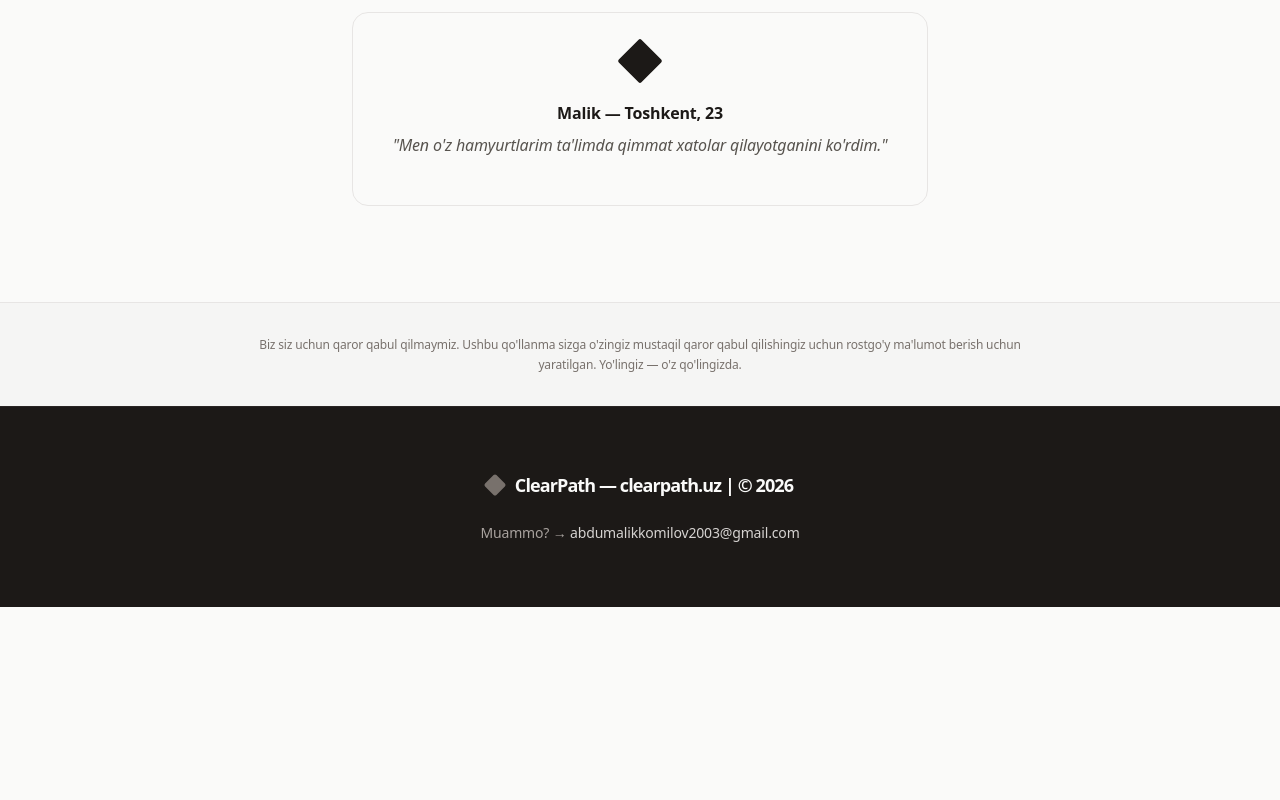
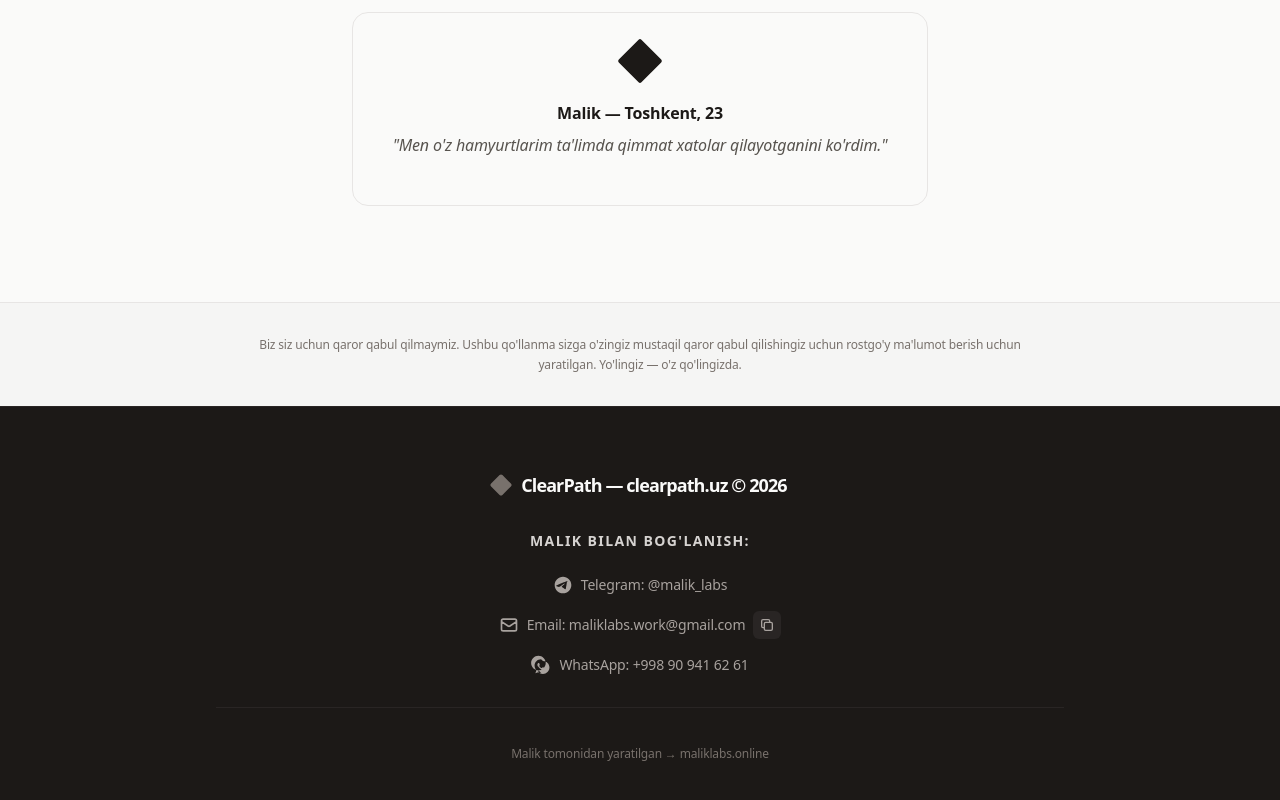
Before and after one commit to Malik6261/clearpath-uz, a React (Vite) app: page / in a window 1280 px wide. Shown: the part 1640-2440 px from the top of the page. Before the commit the page ends 2247 px from the top, so only its background shows below. Built offline with nearby package versions, Linux system fonts and the light colour scheme.

Commit message:
feat: Improve contact button functionality
Changes the "Contact Malik" button to scroll to the footer instead of opening a mail client. This provides a smoother user experience by keeping the user within the current page context.

```diff
--- a/components/Layout.tsx
+++ b/components/Layout.tsx
@@ -36,24 +36,59 @@ const Layout: React.FC<{ children: React.ReactNode }> = ({ children }) => {
             <Link to="/explore" className="hidden sm:flex px-4 py-2 text-stone-600 hover:text-stone-900 text-[12px] font-bold uppercase tracking-widest transition-colors">
               Ko'proq o'rganish
             </Link>
-            <a href="mailto:abdumalikkomilov2003@gmail.com" className="px-6 py-2 bg-stone-900 border border-stone-900 text-stone-50 text-[11px] font-bold uppercase tracking-widest rounded-full hover:bg-stone-800 transition-all duration-300 shadow-sm min-h-[36px] flex items-center whitespace-nowrap">
+            <button onClick={() => document.getElementById('footer')?.scrollIntoView({ behavior: 'smooth' })} className="px-6 py-2 bg-stone-900 border border-stone-900 text-stone-50 text-[11px] font-bold uppercase tracking-widest rounded-full hover:bg-stone-800 transition-all duration-300 shadow-sm min-h-[36px] flex items-center whitespace-nowrap">
               Malik bilan bog'lanish
-            </a>
+            </button>
           </div>
         </div>
       </nav>
 
       <main className="flex-grow pt-24">{children}</main>
 
-      <footer className="bg-stone-900 text-stone-400 py-16 border-t border-stone-800">
-        <div className="max-w-4xl mx-auto px-6 text-center space-y-4">
-          <div className="flex items-center justify-center gap-3 mb-6">
+      <footer id="footer" className="bg-stone-900 text-stone-400 py-16 border-t border-stone-800">
+        <div className="max-w-4xl mx-auto px-6 text-center space-y-8">
+          <div className="flex items-center justify-center gap-3 mb-8">
             <div className="w-4 h-4 bg-stone-500 rounded-sm transform rotate-45"></div>
-            <span className="text-lg font-bold tracking-tighter text-stone-50">ClearPath — clearpath.uz | © 2026</span>
+            <span className="text-lg font-bold tracking-tighter text-stone-50">ClearPath — clearpath.uz © 2026</span>
           </div>
-          <p className="text-sm font-medium">
-            Muammo? → <a href="mailto:abdumalikkomilov2003@gmail.com" className="text-stone-300 hover:text-white transition-colors">abdumalikkomilov2003@gmail.com</a>
-          </p>
+
+          <div className="space-y-6">
+            <p className="text-sm font-bold text-stone-300 uppercase tracking-widest mb-4">Malik bilan bog'lanish:</p>
+
+            <div className="flex flex-col items-center gap-4 text-sm font-medium">
+              <a href="https://t.me/malik_labs" target="_blank" rel="noopener noreferrer" className="flex items-center gap-2 hover:text-white transition-colors">
+                <svg className="w-5 h-5" fill="currentColor" viewBox="0 0 24 24"><path d="M12 2C6.48 2 2 6.48 2 12s4.48 10 10 10 10-4.48 10-10S17.52 2 12 2zm4.64 6.8c-.15 1.58-.8 5.42-1.13 7.19-.14.75-.42 1-.68 1.03-.58.05-1.02-.38-1.58-.75-.88-.58-1.38-.94-2.23-1.5-.99-.65-.35-1.01.22-1.59.15-.15 2.71-2.48 2.76-2.69.01-.03.01-.14-.07-.18-.08-.05-.19-.02-.27 0-.11.03-1.84 1.18-5.21 3.45-.49.34-.94.5-1.35.49-.45-.01-1.31-.25-1.95-.46-.79-.26-1.41-.4-1.35-.85.03-.23.34-.47.93-.72 3.65-1.59 6.08-2.64 7.31-3.15 3.48-1.45 4.2-1.7 4.67-1.71.1 0 .33.02.48.14.12.1.17.24.18.35-.01.07-.01.16-.03.26z"/></svg>
+                Telegram: @malik_labs
+              </a>
+
+              <div className="flex items-center gap-2">
+                <a href="mailto:maliklabs.work@gmail.com" className="flex items-center gap-2 hover:text-white transition-colors">
+                  <svg className="w-5 h-5" fill="none" stroke="currentColor" viewBox="0 0 24 24" xmlns="http://www.w3.org/2000/svg"><path strokeLinecap="round" strokeLinejoin="round" strokeWidth={2} d="M3 8l7.89 5.26a2 2 0 002.22 0L21 8M5 19h14a2 2 0 002-2V7a2 2 0 00-2-2H5a2 2 0 00-2 2v10a2 2 0 002 2z" /></svg>
+                  Email: maliklabs.work@gmail.com
+                </a>
+                <button
+                  onClick={() => {
+                    navigator.clipboard.writeText('maliklabs.work@gmail.com');
+                  }}
+                  className="p-1.5 bg-stone-800 hover:bg-stone-700 rounded-md text-stone-400 hover:text-white transition-colors"
+                  title="Nusxa olish"
+                >
+                  <svg className="w-4 h-4" fill="none" stroke="currentColor" viewBox="0 0 24 24" xmlns="http://www.w3.org/2000/svg"><path strokeLinecap="round" strokeLinejoin="round" strokeWidth={2} d="M8 16H6a2 2 0 01-2-2V6a2 2 0 012-2h8a2 2 0 012 2v2m-6 12h8a2 2 0 002-2v-8a2 2 0 00-2-2h-8a2 2 0 00-2 2v8a2 2 0 002 2z" /></svg>
+                </button>
+              </div>
+
+              <a href="https://wa.me/998909416261" target="_blank" rel="noopener noreferrer" className="flex items-center gap-2 hover:text-white transition-colors">
+                <svg className="w-5 h-5" fill="currentColor" viewBox="0 0 24 24"><path d="M12.031 21.493l-3.125-.001-.001-3.125c-4.832-.001-8.75-3.918-8.75-8.75s3.918-8.75 8.75-8.75 8.75 3.918 8.75 8.75-3.918 8.75-8.75 8.75zm0-16.5c-4.274 0-7.75 3.476-7.75 7.75 0 1.346.347 2.613.957 3.714l1.106 1.996-1.106 3.428 3.428-1.106 1.996 1.106c1.101.61 2.368.957 3.714.957 4.274 0 7.75-3.476 7.75-7.75s-3.476-7.75-7.75-7.75zm3.89 10.37c-.214-.107-1.266-.625-1.462-.696-.196-.071-.339-.107-.482.107-.143.214-.554.696-.679.839-.125.143-.25.161-.464.054-.214-.107-.903-.333-1.719-1.061-.635-.566-1.064-1.266-1.189-1.48-.125-.214-.013-.33.094-.437.096-.096.214-.25.321-.375.107-.125.143-.214.214-.357.071-.143.036-.268-.018-.375-.054-.107-.482-1.161-.661-1.589-.175-.418-.353-.362-.482-.368-.125-.006-.268-.006-.411-.006-.143 0-.375.054-.571.268-.196.214-.75.732-.75 1.786 0 1.054.768 2.071.875 2.214.107.143 1.51 2.304 3.66 3.232.512.221.912.353 1.224.452.514.163.982.14 1.351.085.413-.062 1.266-.518 1.445-1.018.179-.5.179-.929.125-1.018-.054-.089-.196-.143-.411-.25z"/></svg>
+                WhatsApp: +998 90 941 62 61
+              </a>
+            </div>
+          </div>
+
+          <div className="pt-8 border-t border-stone-800">
+            <a href="https://maliklabs.online" target="_blank" rel="noopener noreferrer" className="text-xs font-medium text-stone-500 hover:text-stone-300 transition-colors">
+              Malik tomonidan yaratilgan → maliklabs.online
+            </a>
+          </div>
         </div>
       </footer>
     </div>
```
